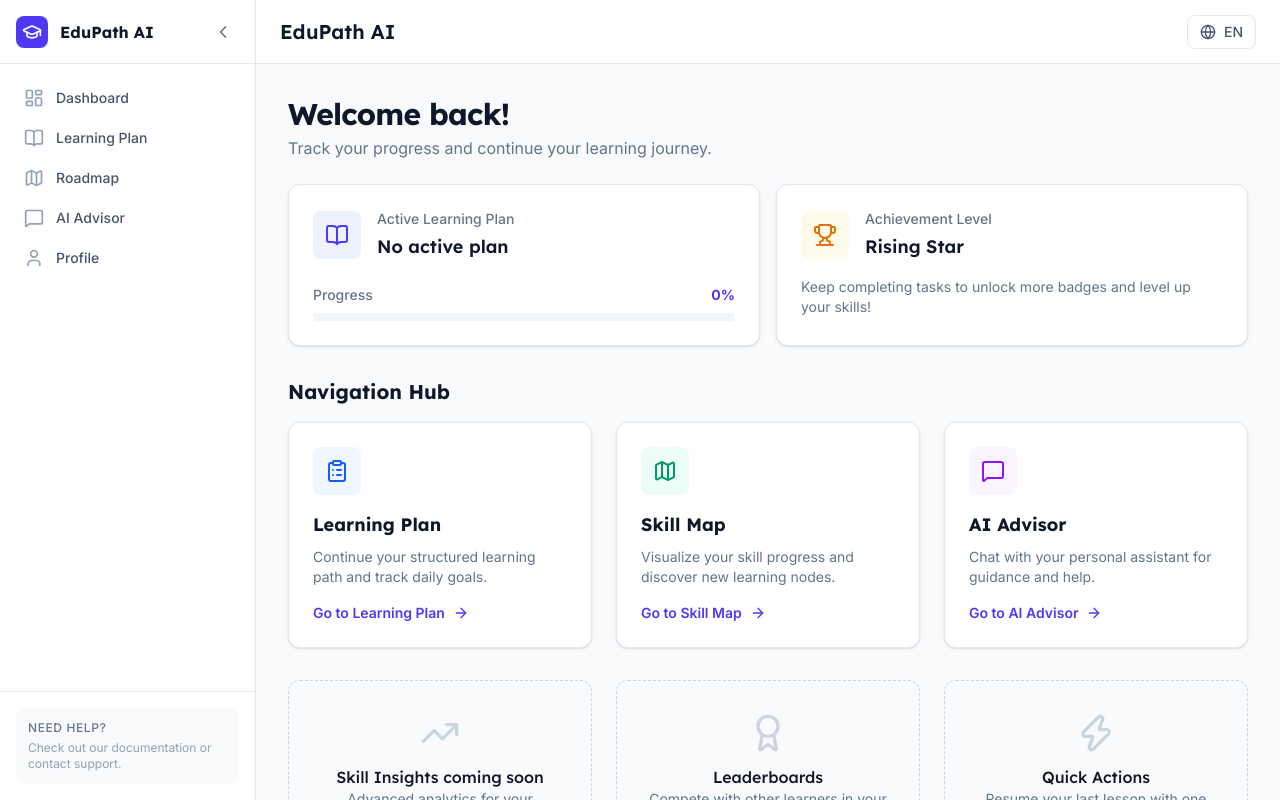
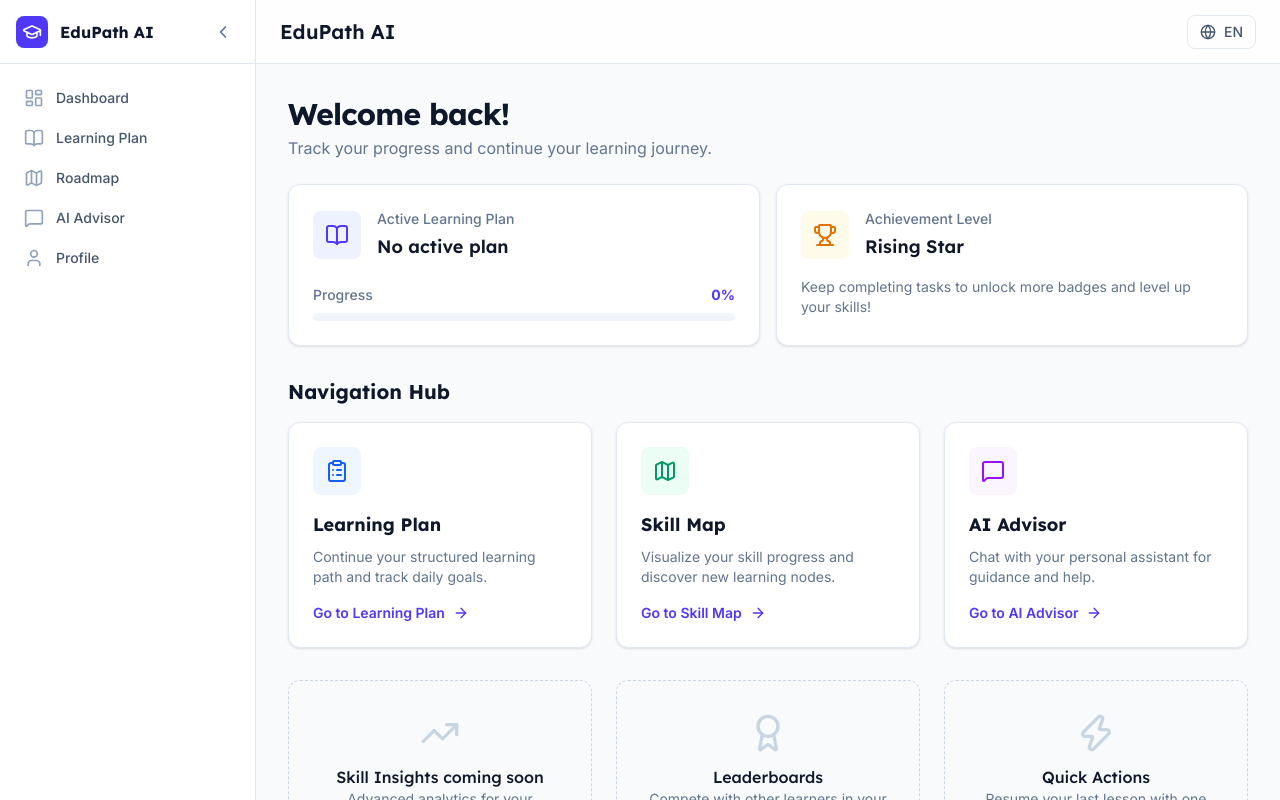
Before and after one commit to Azadron228/course-advisor, a Next.js app in the folder frontend/: page /en/dashboard in a window 1280 px wide. Built offline with nearby package versions, Linux system fonts and the light colour scheme; no server answers.

Commit message:
remove help message

```diff
--- a/frontend/src/components/shared/sidebar.tsx
+++ b/frontend/src/components/shared/sidebar.tsx
@@ -91,19 +91,6 @@ export function Sidebar() {
         })}
       </nav>
 
-      <div className="p-4 border-t border-slate-200">
-        {/* Footer info or help link could go here */}
-        {!isCollapsed && (
-          <div className="p-3 rounded-lg bg-slate-50">
-            <p className="text-xs font-medium text-slate-500 uppercase tracking-wider mb-1">
-              Need help?
-            </p>
-            <p className="text-xs text-slate-400">
-              Check out our documentation or contact support.
-            </p>
-          </div>
-        )}
-      </div>
     </aside>
   );
 }
```
